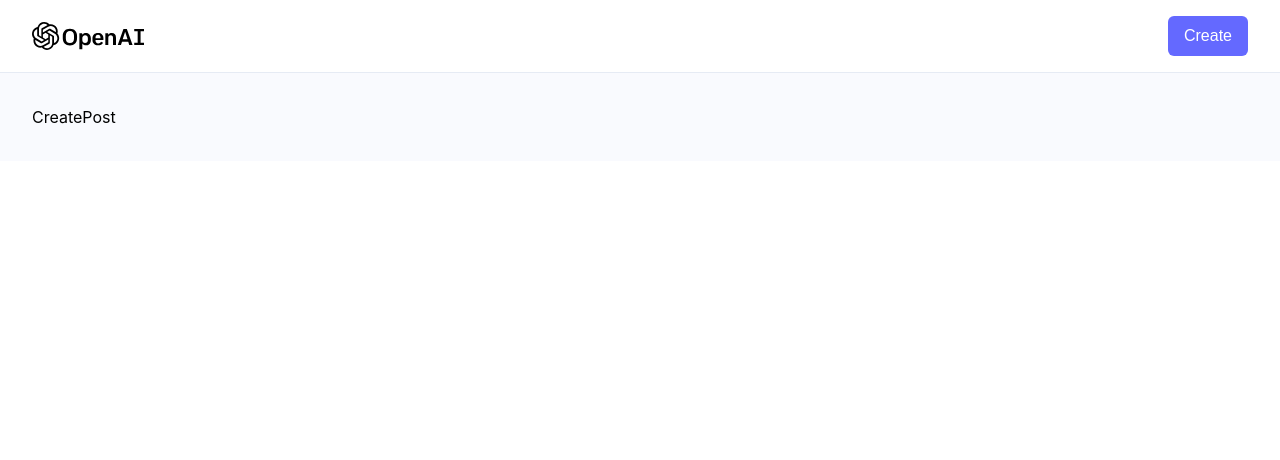
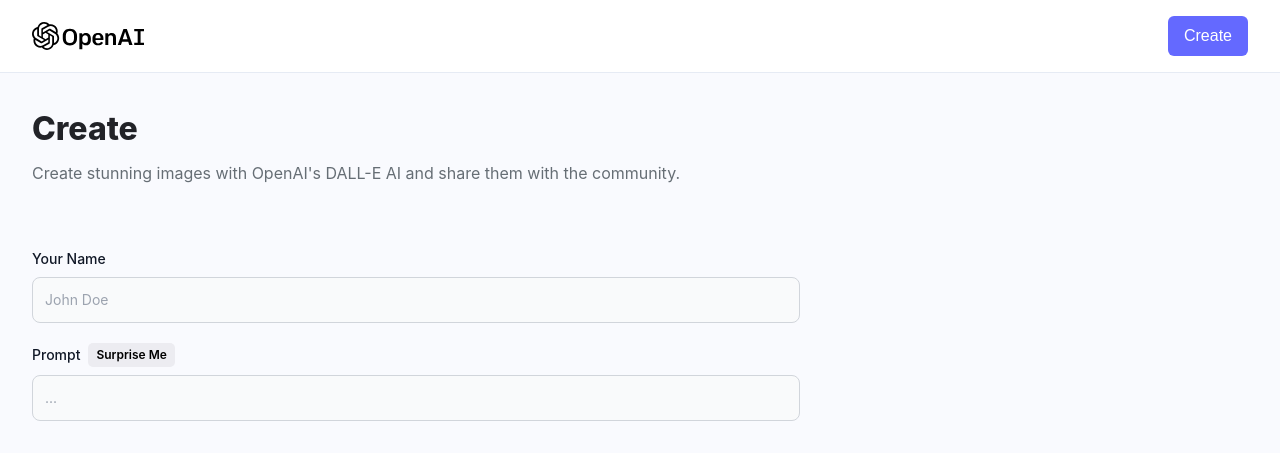
Before and after one commit to naveed-mahmoudian/ImageAI, a React (Vite) app in the folder client/: page /create-post in a window 1280 px wide. Shown: the top 460 px of the page. Built offline with nearby package versions, Linux system fonts and the light colour scheme; a web font is replaced by a local one.

Commit message:
Working on createpost page and created formfield component

```diff
--- a/client/src/components/FormField.jsx
+++ b/client/src/components/FormField.jsx
@@ -1,7 +1,46 @@
 import React from "react";
 
-const FormField = () => {
-  return <div>FormField</div>;
+const FormField = ({
+  labelName,
+  type,
+  name,
+  placeholder,
+  value,
+  handleChange,
+  isSurpriseMe,
+  handleSurpriseMe,
+}) => {
+  return (
+    <div>
+      <div className="flex items-center gap-2 mb-2">
+        <label
+          htmlFor={name}
+          className="block text-sm font-medium text-gray-900"
+        >
+          {labelName}
+        </label>
+        {isSurpriseMe && (
+          <button
+            type="button"
+            onClick={handleSurpriseMe}
+            className="font-semibold text-xs bg-[#ECECF1] py-1 px-2 rounded-[5px] text-black"
+          >
+            Surprise Me
+          </button>
+        )}
+      </div>
+      <input
+        type={type}
+        id={name}
+        name={name}
+        placeholder={placeholder}
+        value={value}
+        onChange={handleChange}
+        required
+        className="bg-gray-50 border border-gray-300 text-gray-900 text-sm rounded-lg focus:ring-[#4649ff] focus:border-[#4649ff] outline-none block w-full p-3"
+      />
+    </div>
+  );
 };
 
 export default FormField;
--- a/client/src/pages/CreatePost.jsx
+++ b/client/src/pages/CreatePost.jsx
@@ -1,7 +1,54 @@
-import React from "react";
+import React, { useState } from "react";
+import { useNavigate } from "react-router-dom";
+import { preview } from "../assets";
+import { getRandomPrompt } from "../utils";
+import { FormField, Loader } from "../components";
 
 const CreatePost = () => {
-  return <div>CreatePost</div>;
+  const navigate = useNavigate();
+
+  const [form, setForm] = useState({ name: "", prompt: "", photo: "" });
+  const [generatingImg, setGeneratingImg] = useState(false);
+  const [loading, setLoading] = useState(false);
+
+  const handleSubmit = () => {};
+
+  const handleChange = (e) => {};
+
+  const handleSurpriseMe = () => {};
+
+  return (
+    <section className="max-w-7xl mx-auto">
+      <div>
+        <h1 className="font-extrabold text-[#222328] text-[32px]">Create</h1>
+        <p className="mt-2 text-[#666e75] text-[16px] max-w[500px]">
+          Create stunning images with OpenAI's DALL-E AI and share them with the
+          community.
+        </p>
+      </div>
+
+      <form className="mt-16 max-w-3xl" onSubmit={handleSubmit}>
+        <div className="flex flex-col gap-5">
+          <FormField
+            labelName="Your Name"
+            type="text"
+            placeholder="John Doe"
+            value={form.name}
+            handleChange={handleChange}
+          />
+          <FormField
+            labelName="Prompt"
+            type="text"
+            placeholder="..."
+            value={form.prompt}
+            handleChange={handleChange}
+            isSurpriseMe
+            handleSurpriseMe={handleSurpriseMe}
+          />
+        </div>
+      </form>
+    </section>
+  );
 };
 
 export default CreatePost;
--- /dev/null
+++ b/client/src/utils/index.js
@@ -0,0 +1,12 @@
+import { surpriseMePrompts } from "../constants";
+
+export function getRandomPrompt(prompt) {
+  const randomIdex = Math.floor(Math.random() * surpriseMePrompts.length);
+
+  const randomPrompt = surpriseMePrompts[randomIdex];
+
+  // make sure you don't get the same prompt twice
+  if (randomPrompt === prompt) return getRandomPrompt(prompt);
+
+  return randomPrompt;
+}
```
